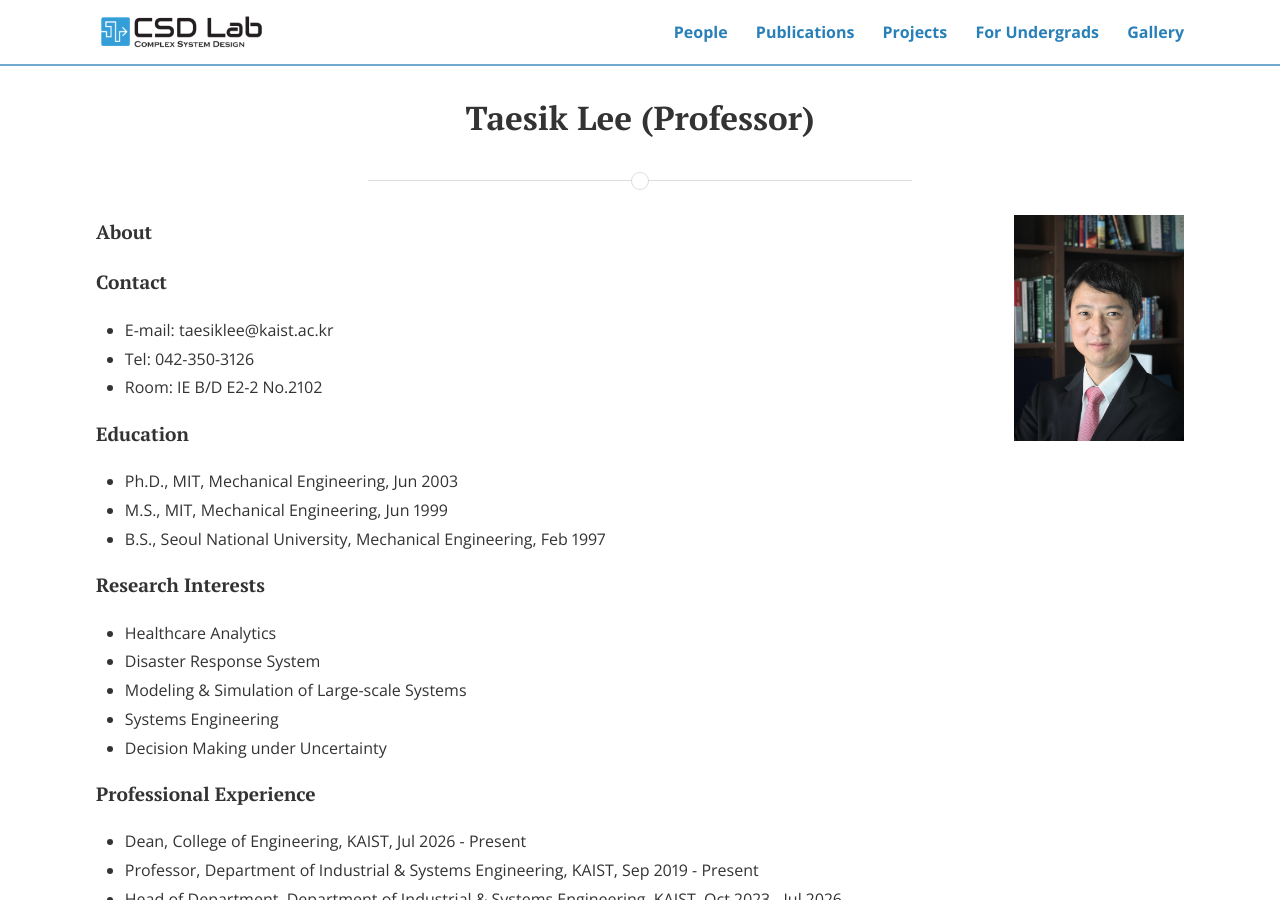
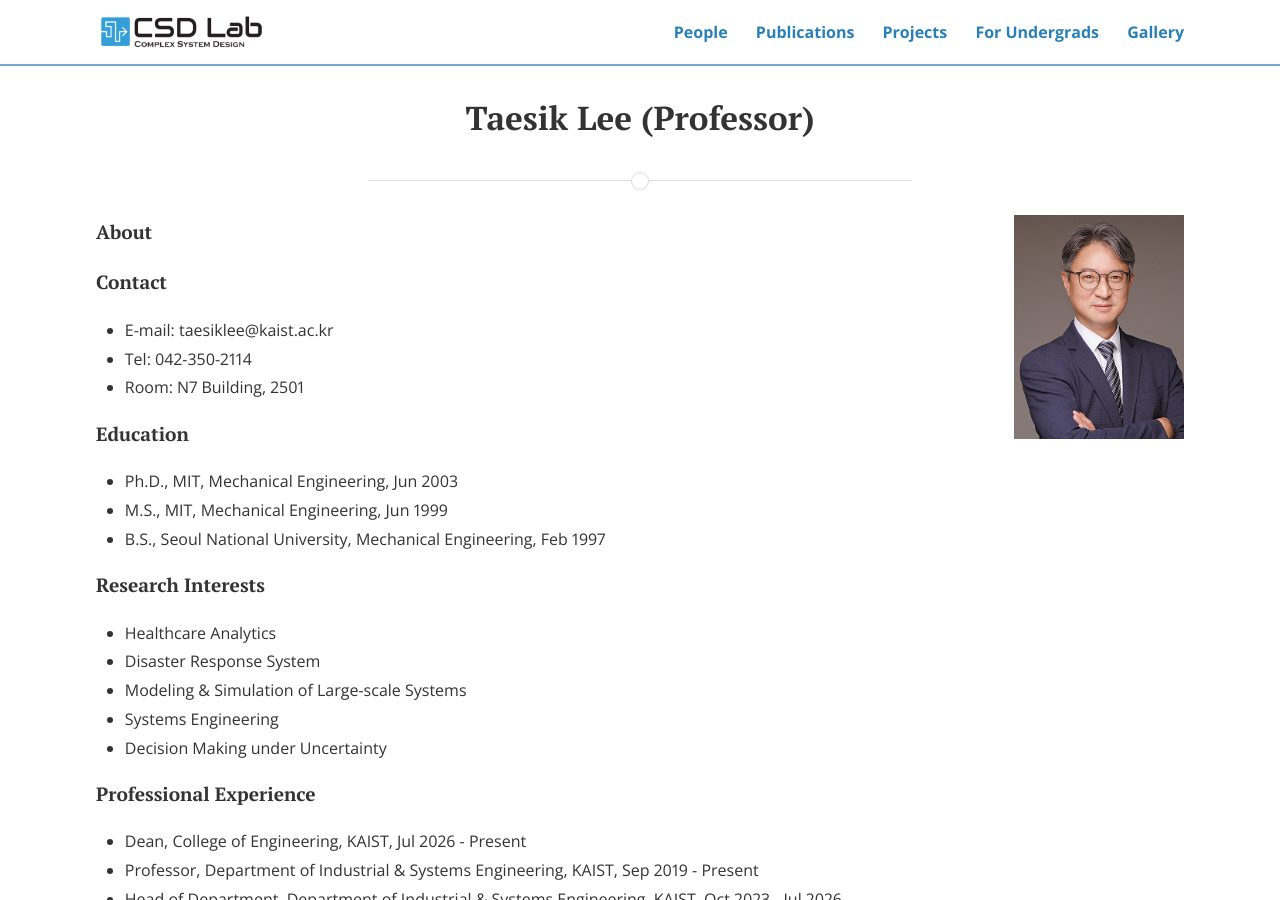
Before and after one commit to CSDlab-KAIST/csdlab-kaist.github.io, a Jekyll site: the page built from people/Professor.html, in a window 1280 px wide and 900 px high. Built offline with Jekyll 4.4.1, drawn with Linux system fonts in a browser that asks for light colours; nearby versions of some CDN libraries.

Commit message:
Update Professor.html

```diff
--- a/people/Professor.html
+++ b/people/Professor.html
@@ -8,7 +8,7 @@ title: Taesik Lee (Professor)
 <!--lists: li tag-->
 
 
-<img src="{{'/assets/img/members/ProfilePic1.jpg' | prepend: site.baseurl }}" style="float: right; width: 170px; margin: 0 0 2em 2em">
+<img src="{{'/assets/img/members/deantaesik.jpg' | prepend: site.baseurl }}" style="float: right; width: 170px; margin: 0 0 2em 2em">
 
 <h4>About</h4>
 <p> </p>
@@ -16,8 +16,8 @@ title: Taesik Lee (Professor)
 <h4>Contact</h4>
 <ul>
   <li>E-mail: taesiklee@kaist.ac.kr</li>
-  <li>Tel: 042-350-3126</li>
-  <li>Room: IE B/D E2-2 No.2102</li>
+  <li>Tel: 042-350-2114</li>
+  <li>Room: N7 Building, 2501</li>
 </ul>
 <h4>Education</h4>
 <ul>
```
